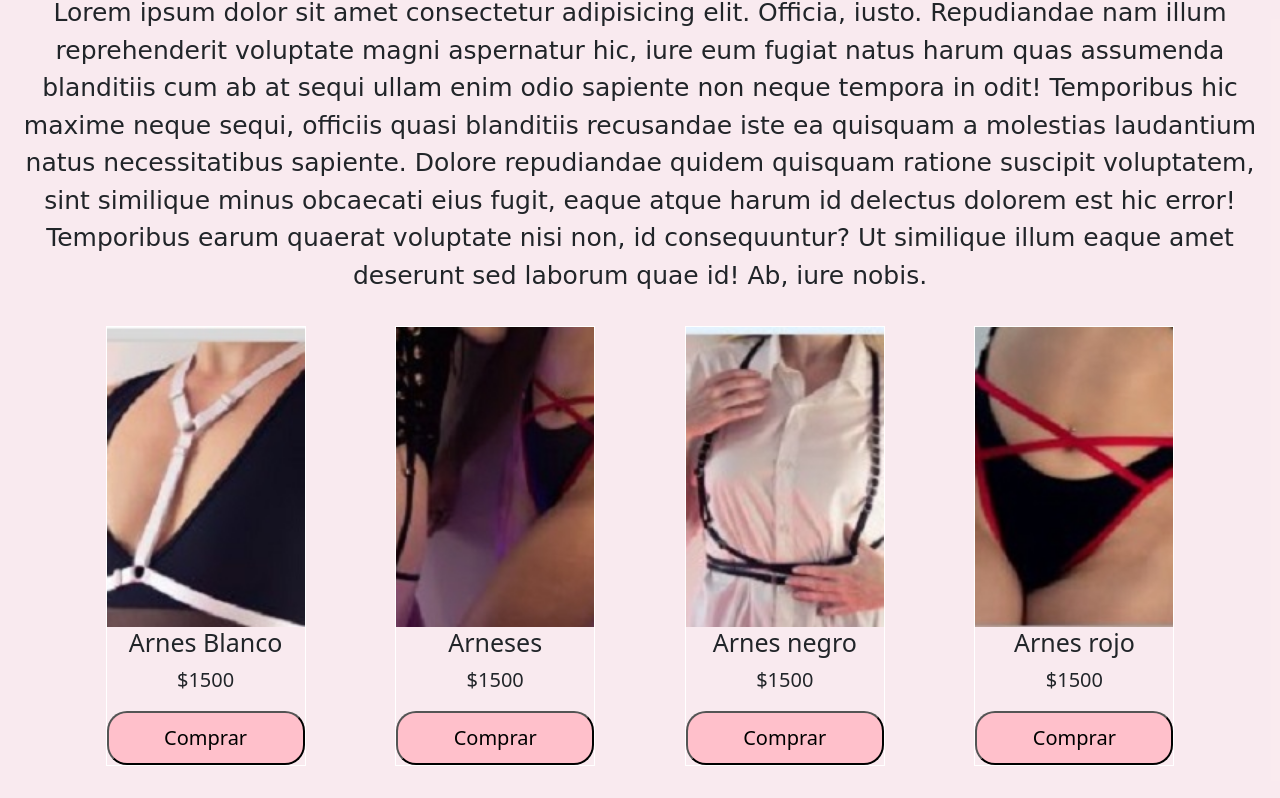
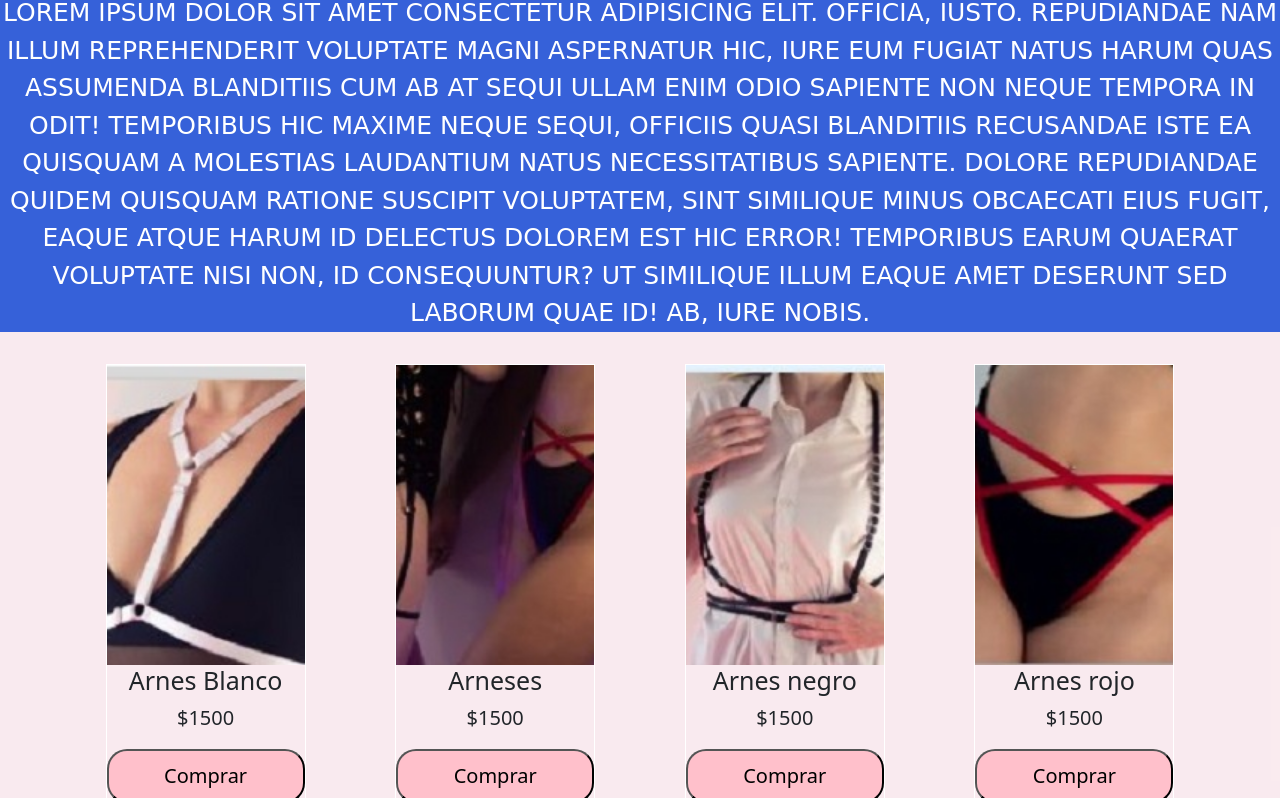
Before and after one commit to Yesusmac/desafioSASS_SEO, a plain HTML site: page index.html in a window 1280 px wide. Shown: the part 236-1034 px from the top of the page. Drawn offline with nearby package versions, Linux system fonts and the light colour scheme; files whose address does not match are found by name.

Commit message:
agregue  mixim

```diff
--- a/css/style.css
+++ b/css/style.css
@@ -3,13 +3,21 @@
   padding: 0;
   box-sizing: border-box; }
 
-.main__parrafoPrueba {
+.main__parrafoPrueba1, .main__parrafoPrueba2 {
   text-align: center;
   font-family: cursive;
   font-size: 25PX; }
 
 .main {
   background-color: rgba(249, 232, 237, 0.877); }
+  .main__parrafoPrueba1 {
+    background-color: #3661d9;
+    color: white;
+    text-transform: uppercase; }
+  .main__parrafoPrueba2 {
+    background-color: #57d936;
+    color: white;
+    text-transform: uppercase; }
   .main__tit-h1 {
     font-family: Cambria, Cochin, Georgia, Times, 'Times New Roman', serif;
     text-align: center;
--- a/index.html
+++ b/index.html
@@ -61,7 +61,7 @@
 
         <!-- Titulo -->
         <h1 class="animate__animated animate__bounce main__tit-h1">NUESTRAS OFERTAS</h1>
-        <p class="main__parrafoPrueba">Lorem ipsum dolor sit amet consectetur adipisicing elit. Officia, iusto. Repudiandae nam illum reprehenderit voluptate magni aspernatur hic, iure eum fugiat natus harum quas assumenda blanditiis cum ab at sequi ullam enim odio sapiente non neque tempora in odit! Temporibus hic maxime neque sequi, officiis quasi blanditiis recusandae iste ea quisquam a molestias laudantium natus necessitatibus sapiente. Dolore repudiandae quidem quisquam ratione suscipit voluptatem, sint similique minus obcaecati eius fugit, eaque atque harum id delectus dolorem est hic error! Temporibus earum quaerat voluptate nisi non, id consequuntur? Ut similique illum eaque amet deserunt sed laborum quae id! Ab, iure nobis.</p>
+        <p class="main__parrafoPrueba1">Lorem ipsum dolor sit amet consectetur adipisicing elit. Officia, iusto. Repudiandae nam illum reprehenderit voluptate magni aspernatur hic, iure eum fugiat natus harum quas assumenda blanditiis cum ab at sequi ullam enim odio sapiente non neque tempora in odit! Temporibus hic maxime neque sequi, officiis quasi blanditiis recusandae iste ea quisquam a molestias laudantium natus necessitatibus sapiente. Dolore repudiandae quidem quisquam ratione suscipit voluptatem, sint similique minus obcaecati eius fugit, eaque atque harum id delectus dolorem est hic error! Temporibus earum quaerat voluptate nisi non, id consequuntur? Ut similique illum eaque amet deserunt sed laborum quae id! Ab, iure nobis.</p>
 
         <!-- articulos -->
         <section class="main__arneses">
--- a/scss/secciones/_contenido.scss
+++ b/scss/secciones/_contenido.scss
@@ -1,7 +1,12 @@
 .main {
     background-color: rgba(249, 232, 237, 0.877);
-    &__parrafoPrueba{
+    &__parrafoPrueba1{
         @extend %estiloparrafo;
+        @include fontStyle (rgb(54, 97, 217), 1rem);
+    }
+    &__parrafoPrueba2{
+        @extend %estiloparrafo;
+        @include fontStyle (rgb(87, 217, 54), 3rem);
     }
 
     //index//
```
Also changed, not shown: pages/productos.html (+1 -1 lines), scss/variables/_extend.scss (+7 -0 lines).
